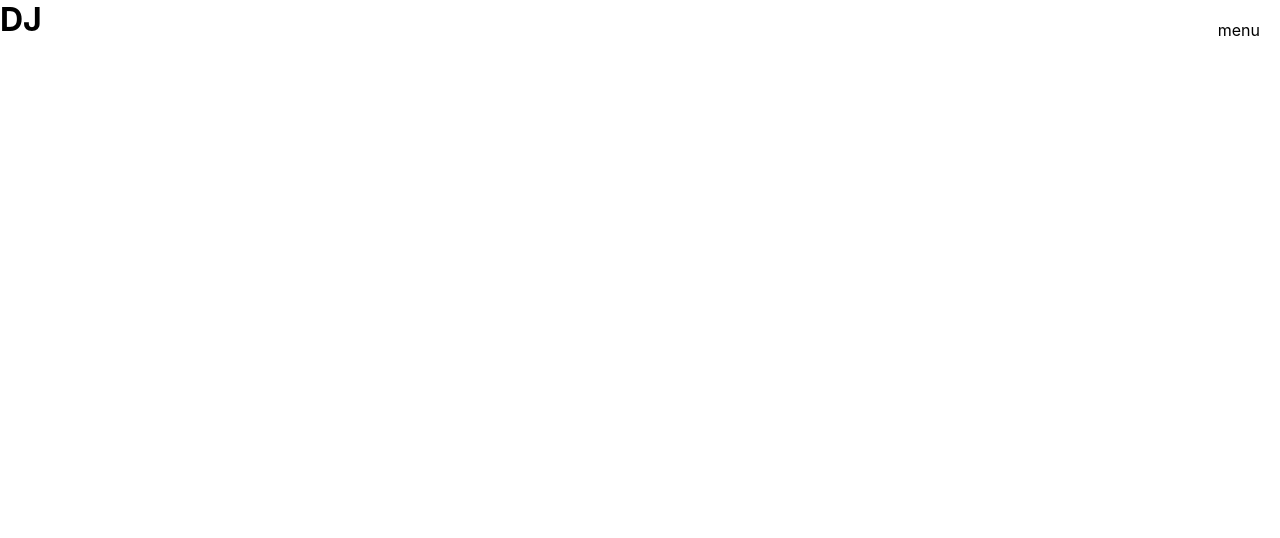
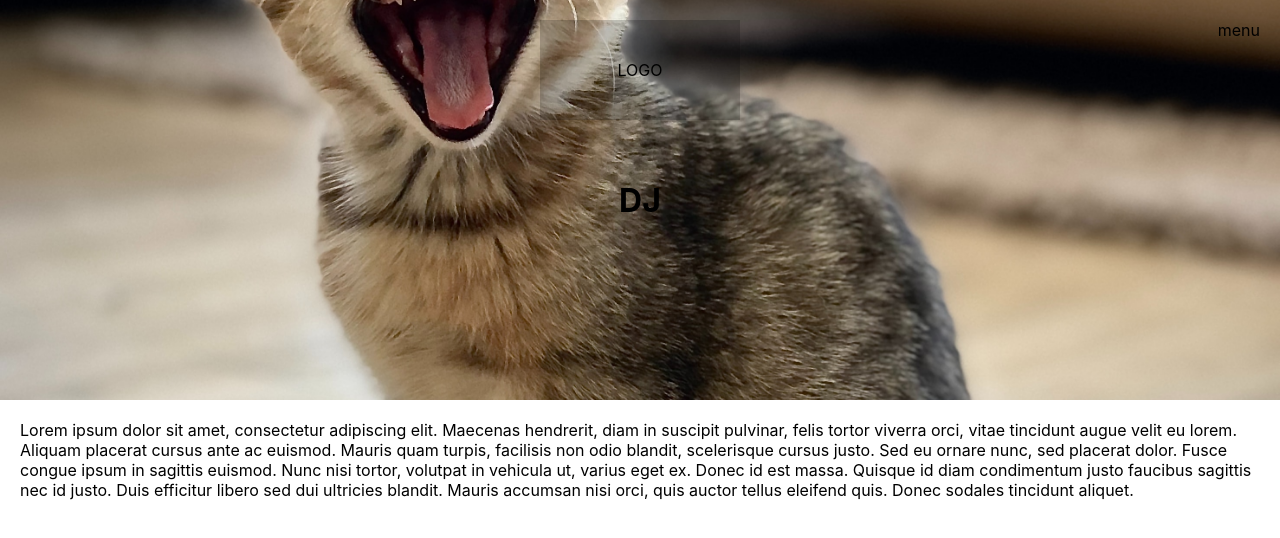
Before and after one commit to JesseReo/jessereo.com, a Next.js app: page /dj in a window 1280 px wide. Shown: the top 538 px of the page. Built offline with nearby package versions, Linux system fonts and the light colour scheme.

Commit message:
add DJ page wireframe

```diff
--- a/pages/dj.js
+++ b/pages/dj.js
@@ -1,9 +1,11 @@
 import Head from "next/head";
-import Navigation from "../components/Navigation";
+import Layout from "../components/Layout";
+import Hero from "../components/Hero";
+import Main from "../components/Main";
 
 export default function Dj() {
   return (
-    <>
+    <Layout>
       <Head>
         <title>DJ - JESSE REAL</title>
         <meta
@@ -11,10 +13,21 @@ export default function Dj() {
           content="DJ mixes, music and information for Jesse Real"
         />
       </Head>
-      <Navigation />
-      <main>
-        <h1>DJ</h1>
-      </main>
-    </>
+      <Hero title="DJ" backgroundImage="url(/loan-7AIDE8PrvA0-unsplash.jpg)" />
+      <Main>
+        <p>
+          Lorem ipsum dolor sit amet, consectetur adipiscing elit. Maecenas
+          hendrerit, diam in suscipit pulvinar, felis tortor viverra orci, vitae
+          tincidunt augue velit eu lorem. Aliquam placerat cursus ante ac
+          euismod. Mauris quam turpis, facilisis non odio blandit, scelerisque
+          cursus justo. Sed eu ornare nunc, sed placerat dolor. Fusce congue
+          ipsum in sagittis euismod. Nunc nisi tortor, volutpat in vehicula ut,
+          varius eget ex. Donec id est massa. Quisque id diam condimentum justo
+          faucibus sagittis nec id justo. Duis efficitur libero sed dui
+          ultricies blandit. Mauris accumsan nisi orci, quis auctor tellus
+          eleifend quis. Donec sodales tincidunt aliquet.
+        </p>
+      </Main>
+    </Layout>
   );
 }
```
